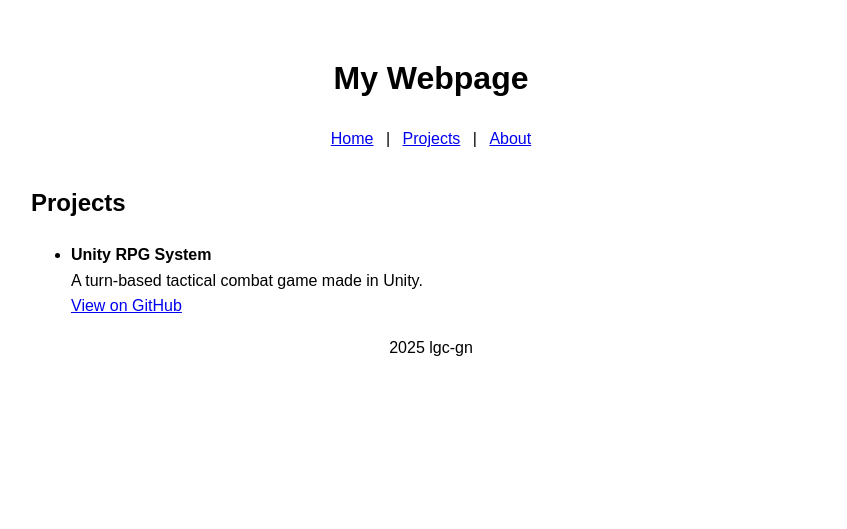
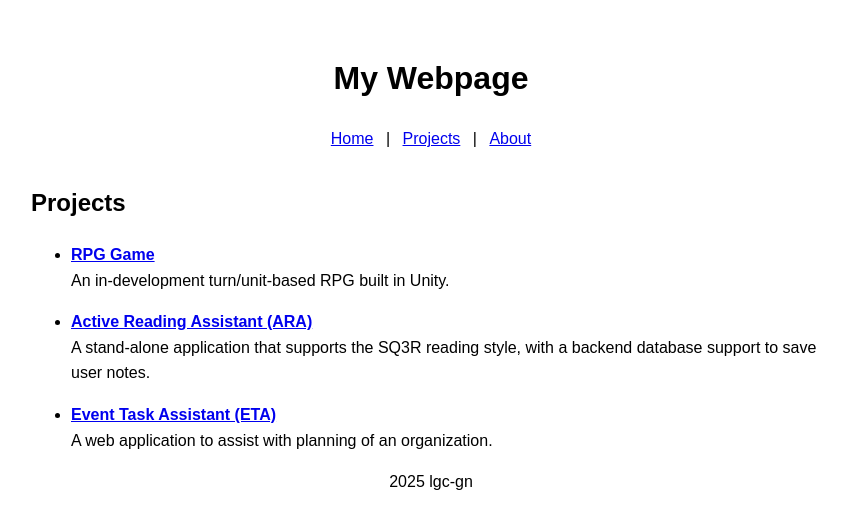
Before and after one commit to lgc-gn/lgc-gn.github.io, a Jekyll site: the page built from projects.md, in a window 1280 px wide. Shown: the top 529 px of the page, without its empty margins (209-1056 px from the left). Built offline with Jekyll 4.4.1, drawn with Linux system fonts in a browser that asks for light colours.

Commit message:
Basic projects added

```diff
--- a/_layouts/default.html
+++ b/_layouts/default.html
@@ -4,6 +4,7 @@
   <meta charset="UTF-8">
   <title>{{ page.title }}</title>
   <link rel="stylesheet" href="/assets/css/style.css">
+  <link rel="icon" href="/assets/images/siteicon.ico" type="image/x-icon" />
 </head>
 <body>
   {% include header.html %}
--- a/projects.md
+++ b/projects.md
@@ -1,10 +1,15 @@
 ---
 layout: default
-title: Projects
+title: lgc-gn | My Projects
 ---
 
 ## Projects
 
-- **Unity RPG System**
-  A turn-based tactical combat game made in Unity.
-  [View on GitHub](https://github.com/lgc-gn/rpg-system)
+- **[RPG Game](/projects/rpg-project/)**
+  An in-development turn/unit-based RPG built in Unity.
+
+- **[Active Reading Assistant (ARA)](/projects/ARA-app/)**
+  A stand-alone application that supports the SQ3R reading style, with a backend database support to save user notes.
+
+- **[Event Task Assistant (ETA)](/projects/ETA-web/)**
+  A web application to assist with planning of an organization.
```
Also changed, not shown: about.md (+1 -1 lines), index.md (+2 -5 lines), projects/ARA-app.md (added, +7 -0 lines), projects/ETA-web.md (added, +7 -0 lines), projects/rpg-project.md (added, +7 -0 lines), assets/images/siteicon.ico (added).
